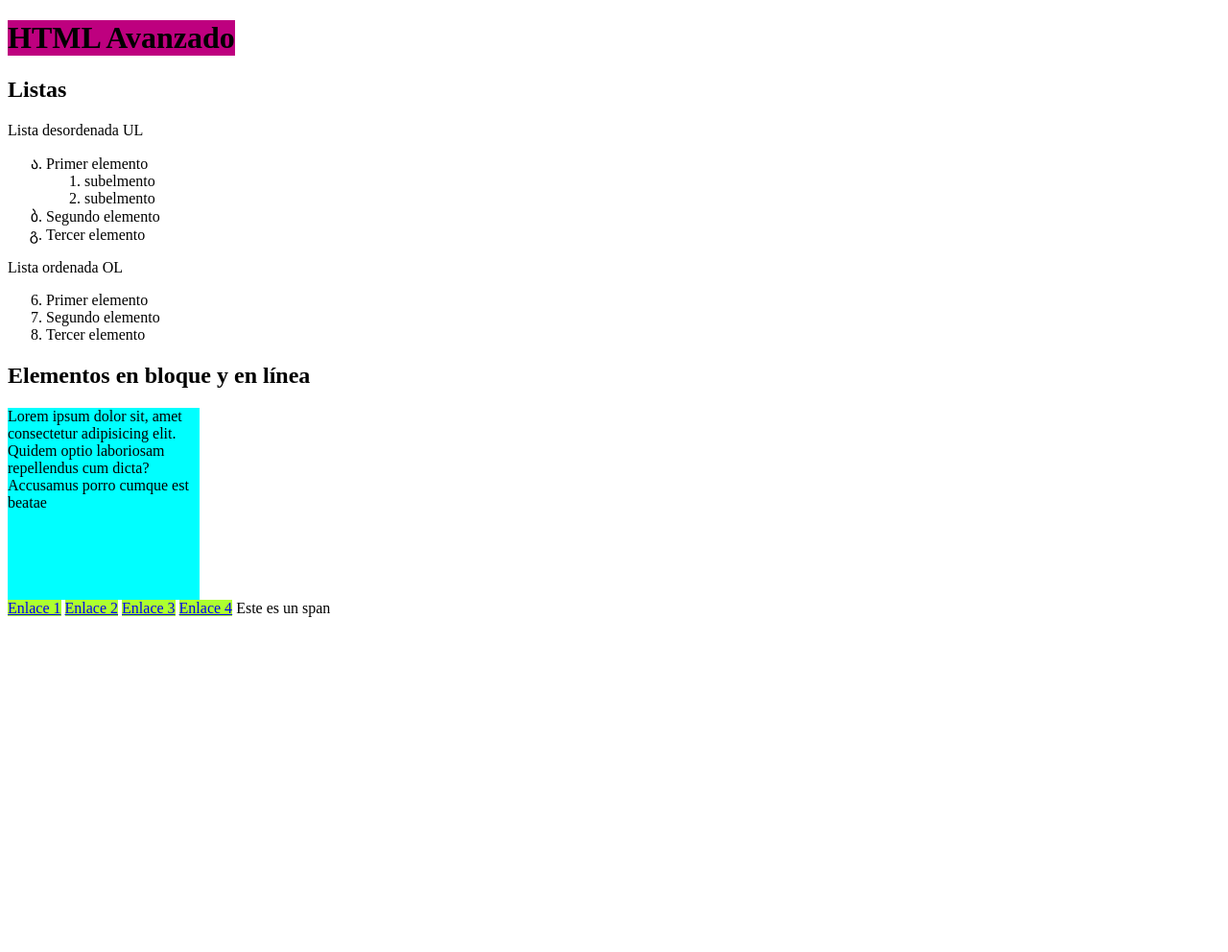
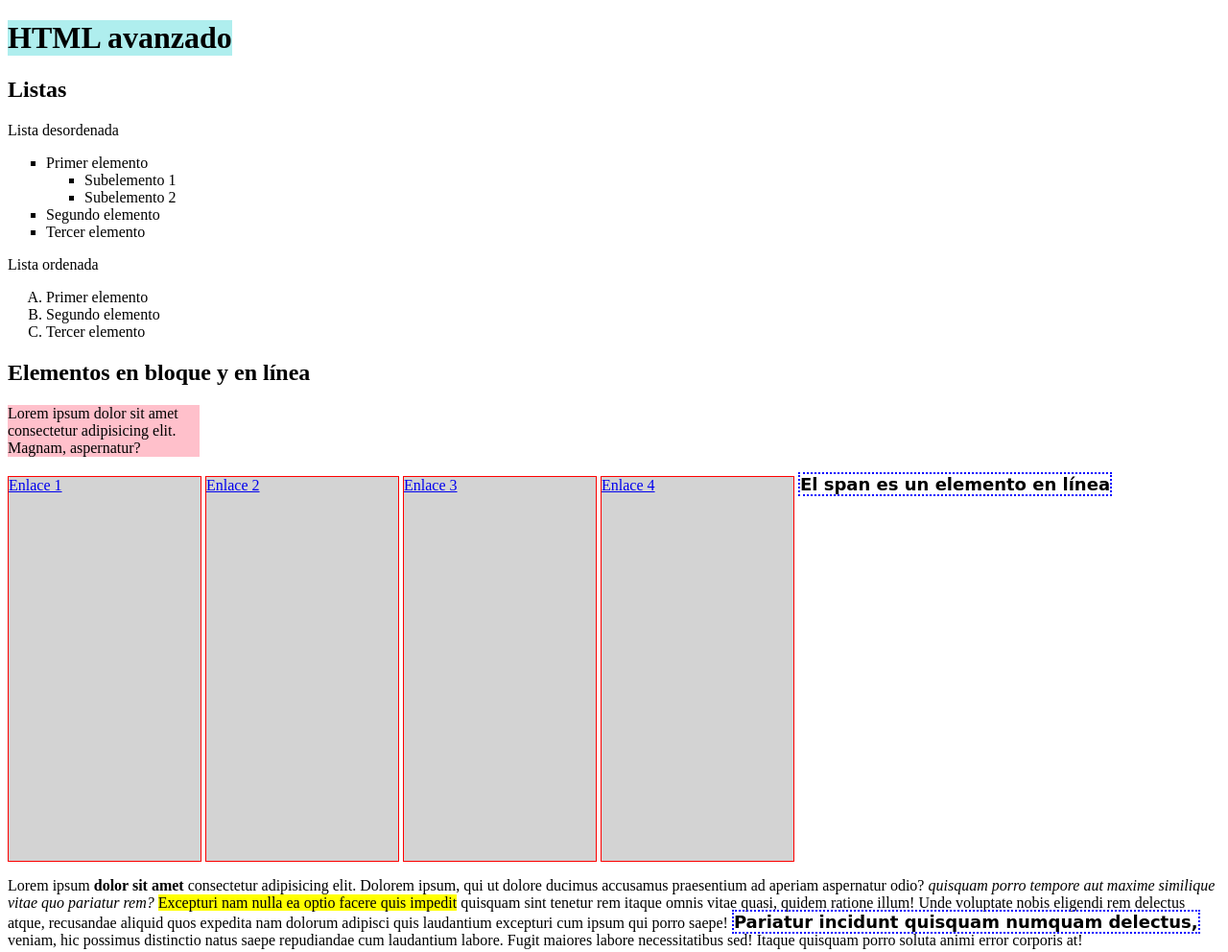
Before and after one commit to PilyRmz/Generation-Ch16, a plain HTML site: page 2introWeb/htmlAvanzado/index.html in a window 1280 px wide. Shown: the whole page at 96% size. Before the commit the page ends 800 px from the top, so only its background shows below. Drawn offline with Linux system fonts and the light colour scheme; files that its build step writes are made by us from their sources.

Commit message:
carpeta Html Avanzado

```diff
--- /dev/null
+++ b/2introWeb/htmlAvanzado/assets/css/estilos-curriculum.css
@@ -0,0 +1,9 @@
+body{
+    background-color: #2c2a4a;
+}
+header{
+    border-radius: 10px;
+    border: 3px solid #dabfff;
+    width: fit-content;
+    padding: 15px;
+}
--- /dev/null
+++ b/2introWeb/htmlAvanzado/assets/css/estilos-semanticos.css
@@ -0,0 +1,33 @@
+* {
+    font-size: xx-large;
+  }
+  body {
+    width: 800px;
+  }
+  header {
+    background-color: plum;
+    height: 200px;
+    width: auto;
+  }
+  main {
+      display: flex;
+      align-items: center;
+    background-color: dimgray;
+    height: 500px;
+    width: autopx;
+  }
+  aside {
+    background-color: darkseagreen;
+  }
+  footer {
+    background-color: pink;
+    width: auto;
+    height: 50px;
+  }
+
+  .cuadro {
+      display: inline-block;
+      width: 200px;
+      height: 200px;
+      background-color: honeydew;
+  }
--- a/2introWeb/htmlAvanzado/assets/css/style.css
+++ b/2introWeb/htmlAvanzado/assets/css/style.css
@@ -1,27 +1,31 @@
+
 ul {
-    list-style: square;
+    list-style-type:square;
+
     }
-
-ol {
-    list-style: decimal;
+    ol{
+        list-style-type: upper-latin;
     }
-
     h1{
-    background-color: rgb(190, 0, 127);
+        background-color: paleturquoise;
         width: fit-content;
     }
-
     div{
-    background-color: aqua;
+        background-color: pink;
         width: 200px;
-    height: 200px;
     }
 
     a{
-    background-color: greenyellow;
+        display:inline-block;
+        background-color: lightgray;
         width: 200px;
+        height: 400px;
+        border: 1px solid red;
     }
 
-/* .sub{
-    border: 3px dotted red;
-} /*
+    span{
+        font-size: large;
+        font-family: cursive;
+        font-weight: 700;
+        border:2px dotted blue;
+    }
--- a/2introWeb/htmlAvanzado/index.html
+++ b/2introWeb/htmlAvanzado/index.html
@@ -1,61 +1,43 @@
 <!DOCTYPE html>
-<html lang="en">
+<html lang="es">
   <head>
-    <meta charset="UTF-8">
-    <meta http-equiv="X-UA-Compatible" content="IE=edge">
-    <meta name="viewport" content="width=device-width, initial-scale=1.0">
-    <title>HTML Avanzado</title>
+    <meta charset="UTF-8" />
+    <meta http-equiv="X-UA-Compatible" content="IE=edge" />
+    <meta name="viewport" content="width=device-width, initial-scale=1.0" />
+    <title>HTML avanzado</title>
+    <link rel="stylesheet" href="assets/css/style.css" />
   </head>
   <body>
-
-    <h1>HTML Avanzado</h1>
-<link rel="stylesheet" href="style.css">
+    <h1>HTML avanzado</h1>
     <h2>Listas</h2>
-
-    <p>Lista desordenada UL</p>
-
-
-<ul style="list-style-type: georgian;">
+    <p>Lista desordenada</p>
+    <ul>
       <li>Primer elemento</li>
-
-<ol>
-   <li>subelmento</li>
-   <li>subelmento</li>
-
-</ol>
-
+      <ul>
+        <li>Subelemento 1</li>
+        <li>Subelemento 2</li>
+      </ul>
       <li>Segundo elemento</li>
       <li>Tercer elemento</li>
     </ul>
-
-
-<p>Lista ordenada OL</p>
-<ol start="6">
+    <p>Lista ordenada</p>
+    <ol>
       <li>Primer elemento</li>
       <li>Segundo elemento</li>
       <li>Tercer elemento</li>
     </ol>
 
-<h2>Elementos en bloque y en línea</h2>
-
-<!--Bloque-->
-
-<div>
-    Lorem ipsum dolor sit, amet consectetur adipisicing elit.
-    Quidem optio laboriosam repellendus cum dicta?
-     Accusamus porro cumque est beatae
-</div>
-
-<!-- Elemento en línea  -->
-
+    <h2>Elementos en bloque y en línea</h2
+        >
+    <div>Lorem ipsum dolor sit amet consectetur adipisicing elit. Magnam, aspernatur?</div>
+    <!-- En línea -->
+    <br>
 <a href="#">Enlace 1</a>
 <a href="#">Enlace 2</a>
 <a href="#">Enlace 3</a>
 <a href="#">Enlace 4</a>
+<span>El span es un elemento en línea</span>
 
-<span>Este es un span</span>
-
-
-
+<p>Lorem ipsum <strong>dolor sit amet</strong> consectetur adipisicing elit. Dolorem ipsum, qui ut dolore ducimus accusamus praesentium ad aperiam aspernatur odio? <em> quisquam porro tempore aut maxime similique vitae quo pariatur rem?</em> <mark>Excepturi nam nulla ea optio facere quis impedit</mark> quisquam sint tenetur rem itaque omnis vitae quasi, quidem ratione illum! Unde voluptate nobis eligendi rem delectus atque, recusandae aliquid quos expedita nam dolorum adipisci quis laudantium excepturi cum ipsum qui porro saepe! <span>Pariatur incidunt quisquam numquam delectus,</span> veniam, hic possimus distinctio natus saepe repudiandae cum laudantium labore. Fugit maiores labore necessitatibus sed! Itaque quisquam porro soluta animi error corporis at!</p>
   </body>
 </html>
```
Also changed, not shown: 2introWeb/htmlAvanzado/curriculum.html (added, +33 -0 lines), 2introWeb/htmlAvanzado/etiquetas-semanticas.html (added, +28 -0 lines). Lines whose indentation alone changed are shown as unchanged.
